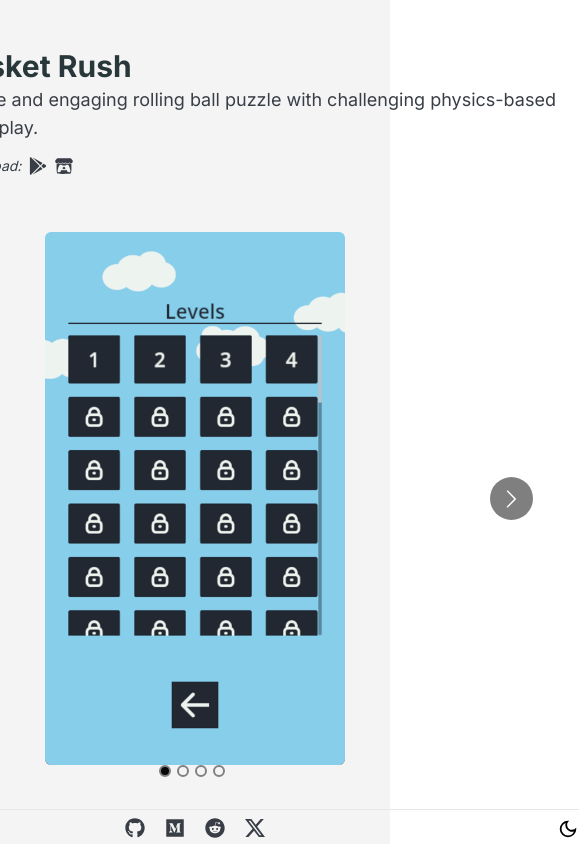
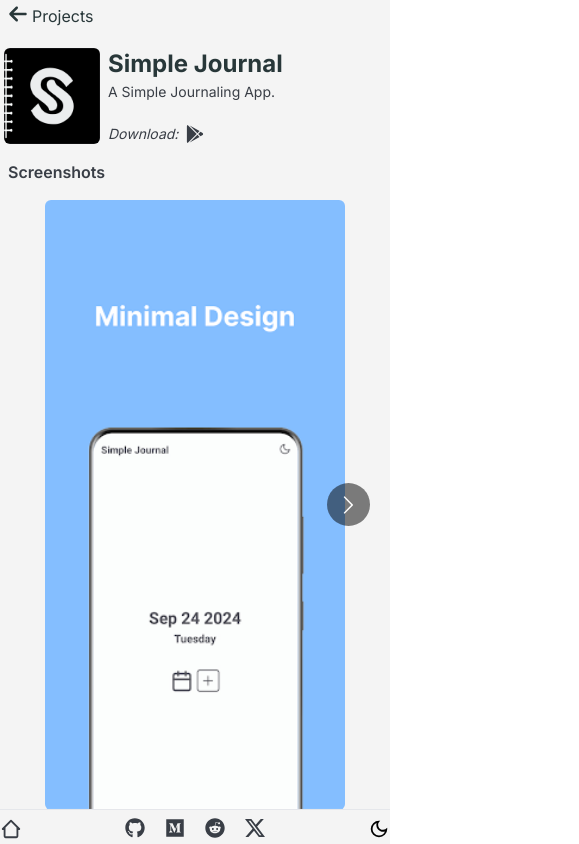
Before and after one commit to dev-afzalansari/dev-afzalansari.github.io, a React (Vite) app: page /#/projects/simple-journal in a window 390 px wide. Before the commit this address led to /#/projects/basket-rush. Shown: the whole page, 579 px wide, since content can reach past the window. Built offline with nearby package versions, Linux system fonts and the light colour scheme.

Commit message:
Improve responsiveness

```diff
--- a/src/Home.tsx
+++ b/src/Home.tsx
@@ -49,7 +49,7 @@
         return (
           <Link
             to={data.link}
-            className="w-56 min-w-40 pt-2 pr-2 pb-4 pl-2 sm:pt-4 sm:pr-4 sm:pb-6 sm:pl-4 mb-2 border-2 border-gray-text dark:border-white-text hover:border-blue-prime hover:dark:border-blue-prime hover:opacity-90 dark:hover:opacity-90 rounded-md"
+            className="w-72 mx-2 sm:mx-0 sm:w-56 min-w-40 pt-2 pr-2 pb-4 pl-2 sm:pt-4 sm:pr-4 sm:pb-6 sm:pl-4 mb-2 border-2 border-gray-text dark:border-white-text hover:border-blue-prime hover:dark:border-blue-prime hover:opacity-90 dark:hover:opacity-90 rounded-md"
             id="link-card-box"
           >
             <h2
--- a/src/components/Context.tsx
+++ b/src/components/Context.tsx
@@ -34,7 +34,7 @@
       >
         <div
           id="container"
-          className="max-w-3xl w-[768px] h-full flex flex-col"
+          className="max-w-3xl w-[768px] min-w-[200px] h-full flex flex-col"
         >
           {children}
         </div>
--- a/src/components/Header.tsx
+++ b/src/components/Header.tsx
@@ -19,7 +19,7 @@
 
   return (
     <>
-      <div className="w-full my-1 text-gray-title dark:text-white-title hover:text-blue-prime dark:hover:text-blue-prime">
+      <div className="w-full pl-2 sm:pl-0 my-1 text-gray-title dark:text-white-title hover:text-blue-prime dark:hover:text-blue-prime">
         <Link to={returnToData.link} className="flex">
           <FaArrowLeft fontSize={20} />
           <p className="ml-1">{returnToData.title}</p>
--- a/src/projects/basket-rush/BasketRush.tsx
+++ b/src/projects/basket-rush/BasketRush.tsx
@@ -124,12 +124,12 @@
   return (
     <>
       <div className="w-full flex px-1 mt-4">
-        <img src={Icon} className="h-32 rounded-md" />
+        <img src={Icon} className="h-24 sm:h-32 rounded-md" />
         <div className="ml-2 flex flex-col w-full">
-          <h2 className="text-3xl flex items-center mb-[2px] font-bold text-gray-title dark:text-white-title">
+          <h2 className="text-2xl sm:text-3xl flex items-center mb-[2px] font-bold text-gray-title dark:text-white-title">
             {title}
           </h2>
-          <p className="text-lg text-gray-text dark:text-white-text">
+          <p className="text-sm sm:text-lg text-gray-text dark:text-white-text">
             {shortDescription}
           </p>
           <div className="mt-auto">
@@ -162,8 +162,8 @@
 
 export function ProjectScreenshots({ images }: { images: string[] }) {
   return (
-    <div className="w-full max-w-full min-w-full overflow-hidden px-4">
-      <h2 className="text-gray-text dark:text-white-text font-semibold mt-4">
+    <div className="w-full max-w-full min-w-full overflow-hidden px-1 sm:px-0">
+      <h2 className="text-gray-text dark:text-white-text font-semibold mt-4 px-1 sm:px-0">
         Screenshots
       </h2>
       <Carousel
@@ -210,11 +210,13 @@
 }) {
   return (
     <>
-      <div className="mt-4 mb-4">
+      <div className="mt-4 mb-4 px-2 sm:px-0">
         <h2 className="text-gray-text dark:text-white-text font-semibold mt-4 mb-2">
           Description
         </h2>
-        <div className="text-gray-text dark:text-white-text">{children}</div>
+        <div className="text-gray-text dark:text-white-text text-sm sm:text-base">
+          {children}
+        </div>
       </div>
     </>
   )
```
